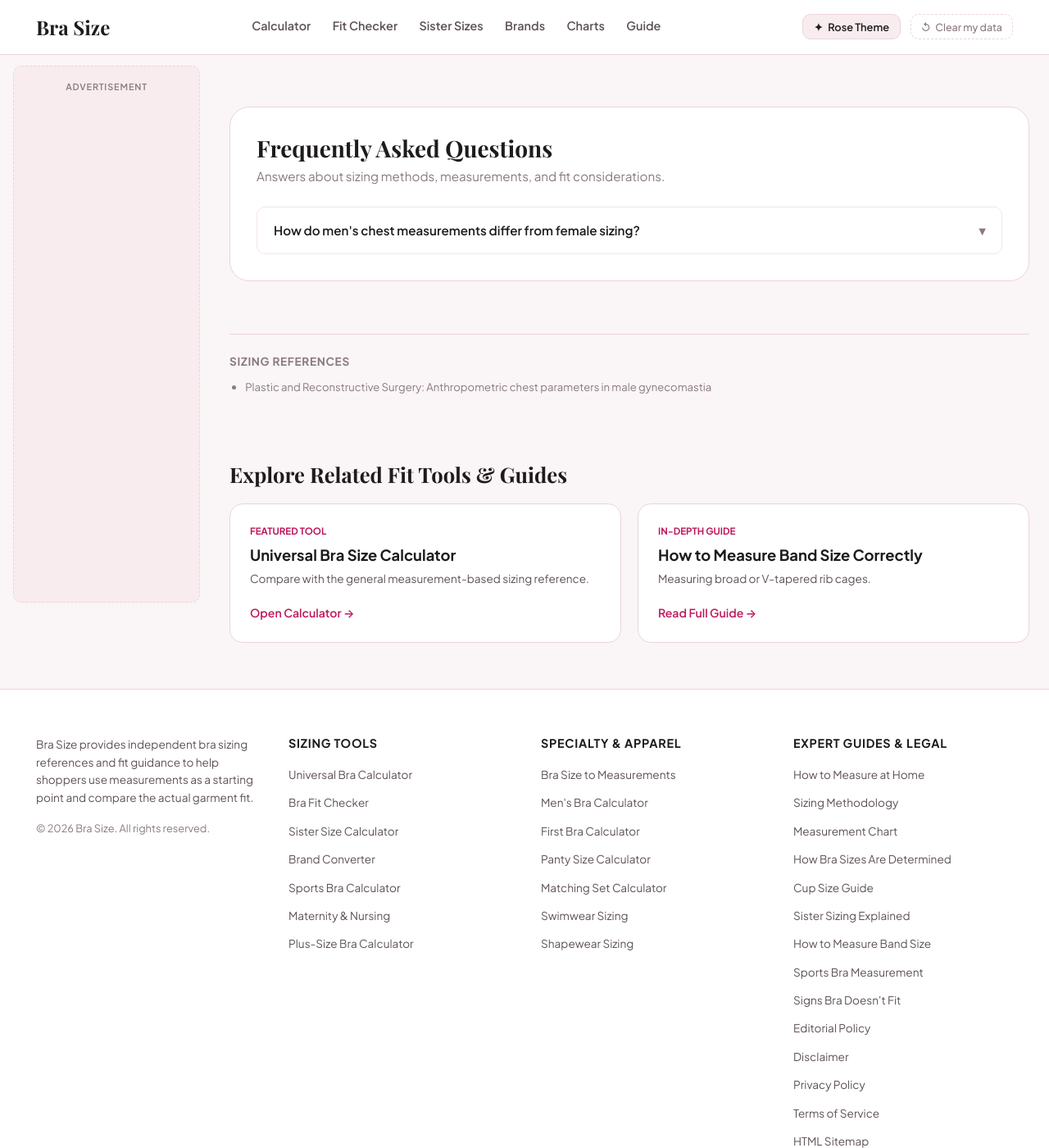
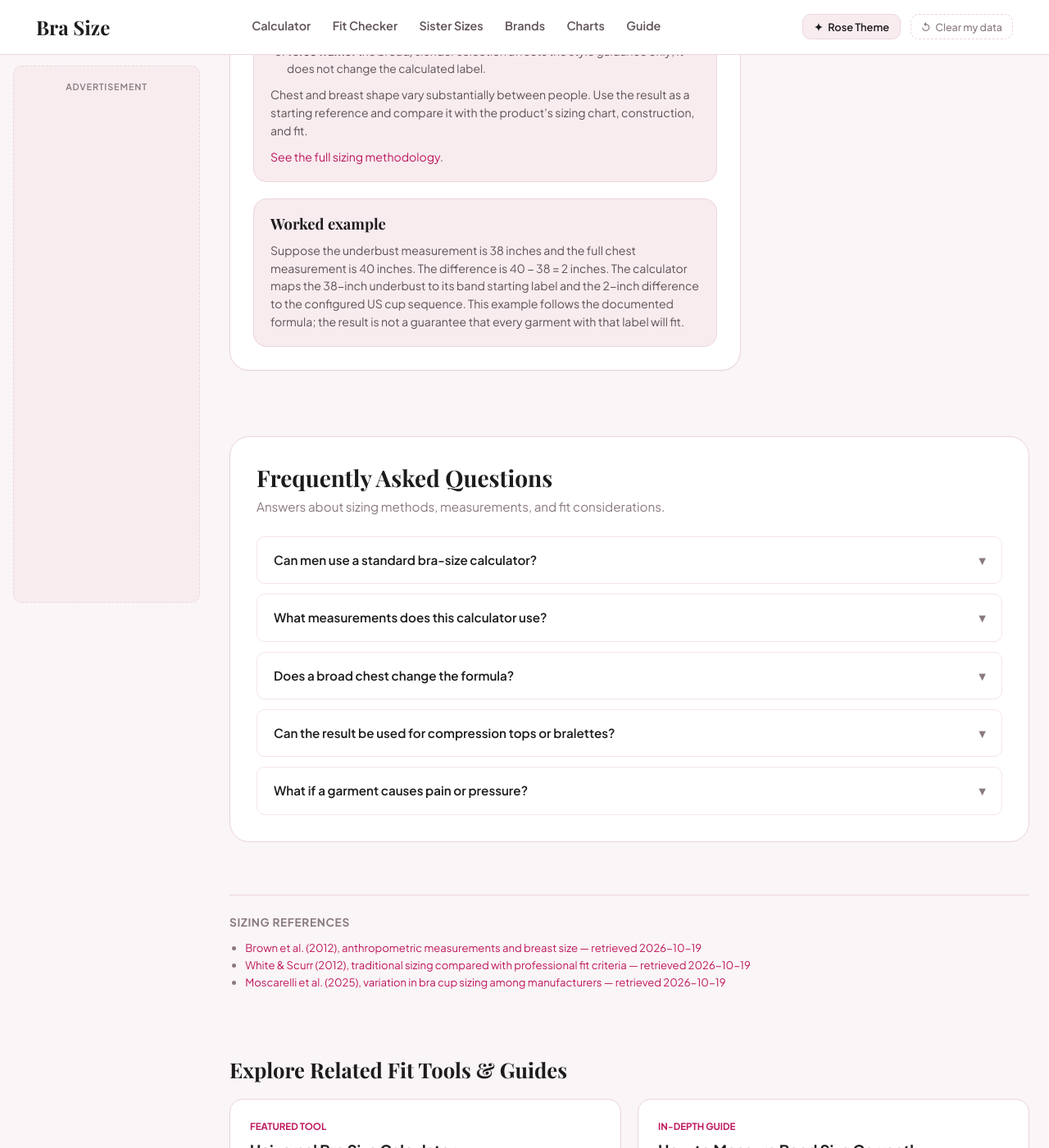
Before and after one commit to sharpedge74-cmyk/Bra-Size-Pro, a Jekyll site: the page built from mens-bra-calculator.html, in a window 1280 px wide and 1400 px high, scrolled down 1237 px. Shown: the whole window at 82% size. Built offline with Jekyll 4.4.1, drawn with Linux system fonts in a browser that asks for light colours; some web fonts are replaced; some of the changed text lies outside the part shown.

Commit message:
Improve inclusive calculator copy, worked example, FAQs and source references

```diff
--- a/mens-bra-calculator.html
+++ b/mens-bra-calculator.html
@@ -1,15 +1,17 @@
 ---
 layout: tool
-title: "Men's Bra Calculator"
-description: "Measurement-based bra sizing reference for men and gender-diverse shoppers, with garment-fit guidance."
+title: "Men's Bra Calculator: Measurement-Based Starting Size"
+description: "Estimate a bra-size starting point from underbust and chest measurements, with inclusive fit guidance and clear calculation limits."
 permalink: /mens-bra-calculator
 breadcrumb_label: "Men's Bra Calculator"
 intent: "Estimate a bra-size starting point from measurements"
-last_reviewed: "2026-02-28"
+last_reviewed: "2026-10-19"
 tool_js: "mens-bra-calculator.js"
 ads: "tool"
 sources:
-  - "Plastic and Reconstructive Surgery: Anthropometric chest parameters in male gynecomastia"
+  - '<a href="https://pubmed.ncbi.nlm.nih.gov/22287066/" target="_blank" rel="noopener">Brown et al. (2012), anthropometric measurements and breast size — retrieved 2026-10-19</a>'
+  - '<a href="https://pubmed.ncbi.nlm.nih.gov/22397508/" target="_blank" rel="noopener">White &amp; Scurr (2012), traditional sizing compared with professional fit criteria — retrieved 2026-10-19</a>'
+  - '<a href="https://pubmed.ncbi.nlm.nih.gov/39623226/" target="_blank" rel="noopener">Moscarelli et al. (2025), variation in bra cup sizing among manufacturers — retrieved 2026-10-19</a>'
 related_tool:
   title: "Universal Bra Size Calculator"
   desc: "Compare with the general measurement-based sizing reference."
@@ -19,10 +21,20 @@ related_guide:
   desc: "Measuring broad or V-tapered rib cages."
   url: "/how-to-measure-band-size"
 faq:
-  - q: "How do men's chest measurements differ from female sizing?"
-    a: "Chest and breast shape vary substantially between individuals. The best garment depends on the person's measurements, breast shape, support needs, and the specific product. Compare the calculated starting point with the manufacturer's chart and garment fit."
+  - q: "Can men use a standard bra-size calculator?"
+    a: "Yes, as a measurement reference if the garment uses band-and-cup sizing. The result is not a body-type or gender prediction; check the product's chart and fit."
+  - q: "What measurements does this calculator use?"
+    a: "It uses underbust circumference for the band starting label and full chest circumference minus underbust for the cup index. The torso-frame selector affects style guidance, not the size calculation."
+  - q: "Does a broad chest change the formula?"
+    a: "The tool does not apply a separate broad-chest formula. Chest shape and garment construction may affect fit, so compare the result with the specific product."
+  - q: "Can the result be used for compression tops or bralettes?"
+    a: "Not necessarily. Garments use different sizing systems. Use the manufacturer's measurements and chart when the product is sized by alpha labels or uses a different construction."
+  - q: "What if a garment causes pain or pressure?"
+    a: "Stop wearing a garment that causes ongoing pain or skin injury and reassess its size and construction. For persistent pain, a new lump, or concerns related to surgery, speak with a qualified clinician."
+
 ---
 
+<section class="calculator-reference"><h2>Direct answer</h2><p>This calculator uses underbust and full chest measurements to estimate a band-and-cup starting label. It does not apply a gender-specific correction. The broad or slender torso option changes the style guidance only. Treat the result as a reference, then check the exact garment's size chart, construction, and comfort.</p></section>
 <div class="calculator-card">
   <form id="mens-bra-form" class="calc-form" data-measurement-unit-form>
     <div class="calc-control-group measurement-unit-control">
@@ -86,3 +98,4 @@ faq:
     </div>
   </div>
 </div>
+<section class="calculator-reference"><h2>Worked example</h2><p>Suppose the underbust measurement is 38 inches and the full chest measurement is 40 inches. The difference is 40 − 38 = 2 inches. The calculator maps the 38-inch underbust to its band starting label and the 2-inch difference to the configured US cup sequence. This example follows the documented formula; the result is not a guarantee that every garment with that label will fit.</p></section>
```
